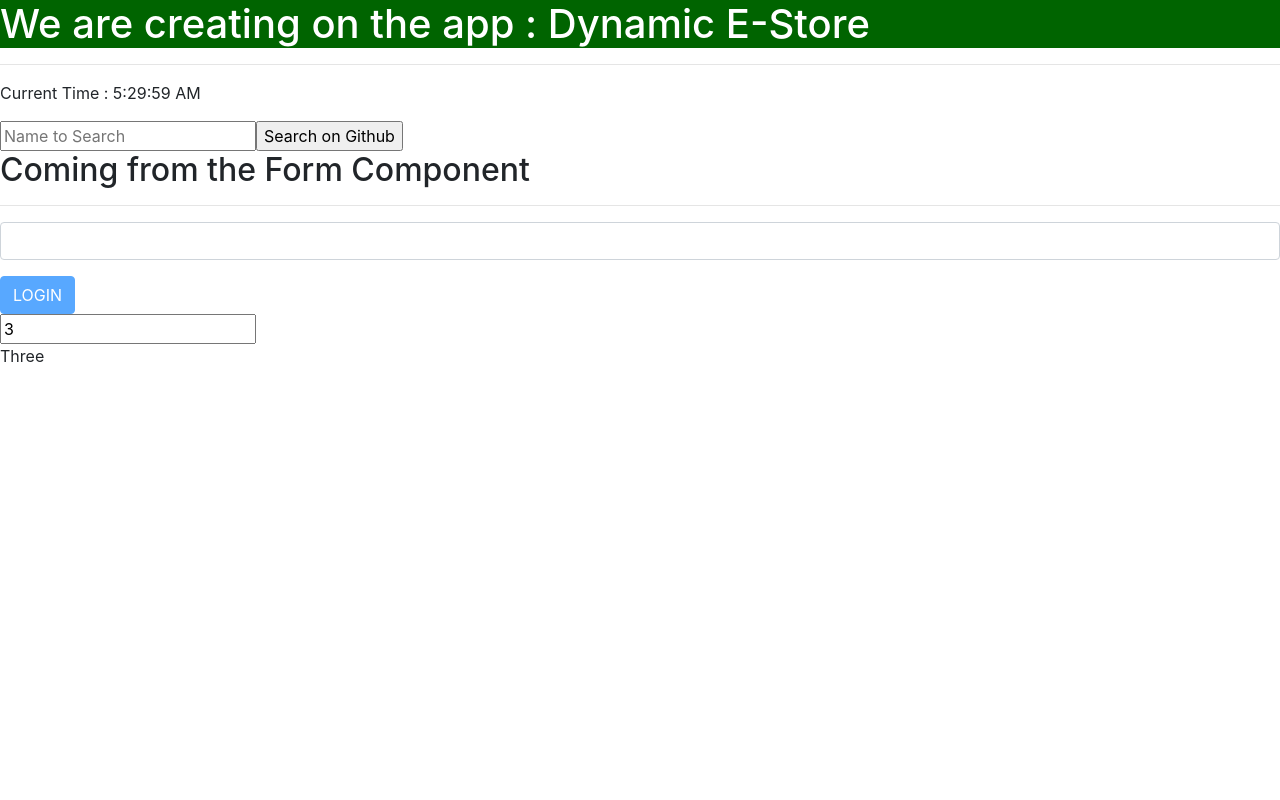
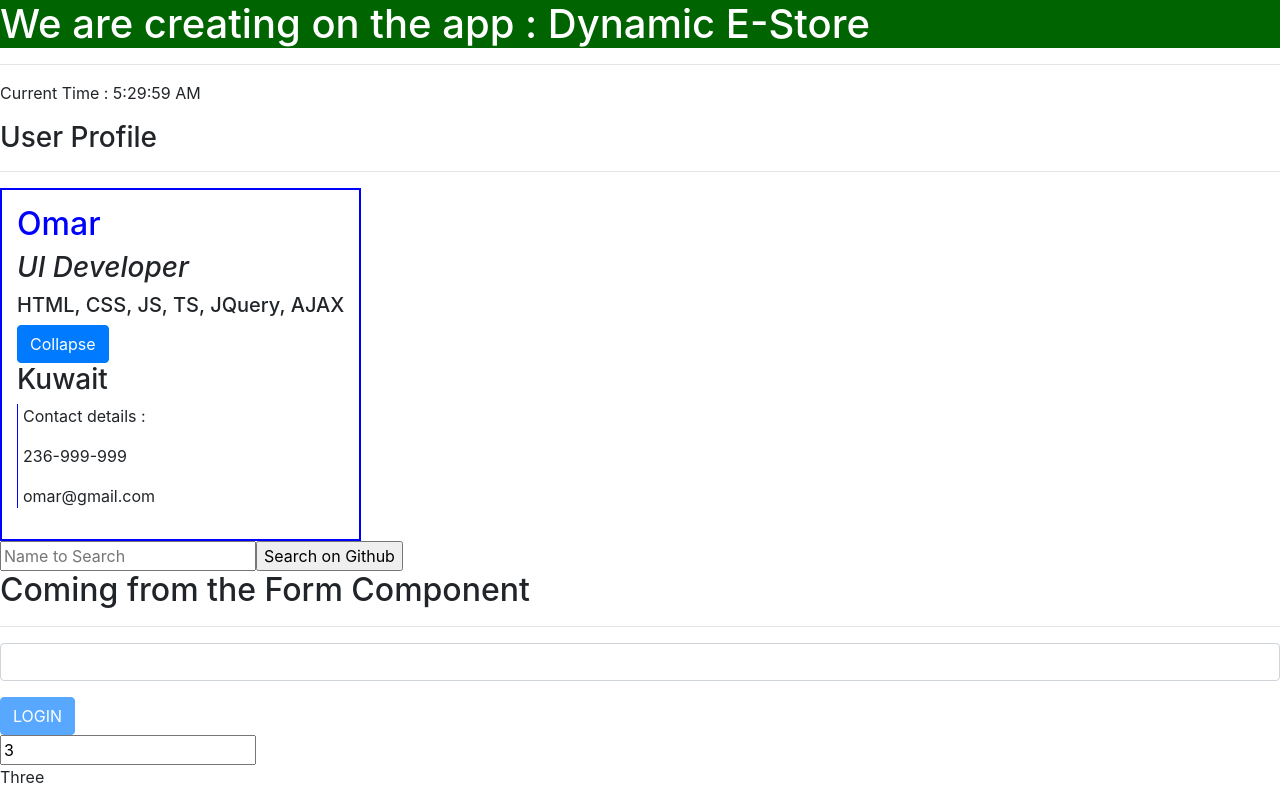
Before and after one commit to messagewaleed/first-angular-pro, an Angular app: page / in a window 1280 px wide. Built offline with nearby package versions, Linux system fonts and the light colour scheme.

Commit message:
Added the code for Custom Directives in Angular

```diff
--- a/src/app/app.component.html
+++ b/src/app/app.component.html
@@ -6,8 +6,8 @@
 <other></other> <!--Angular instatiates the Other Component for us-->
 <!-- <profile name="NAME FROM HTML" designation="Tester"></profile> -->
 
-<!-- <profile [profile]="profile"></profile>
-<button class="btn btn-success" (click)="getMessage()">Print on Console</button> -->
+<profile [profile]="profile"></profile>
+<!--<button class="btn btn-success" (click)="getMessage()">Print on Console</button> -->
 
 <app-rest></app-rest>
 
--- a/src/app/app.module.ts
+++ b/src/app/app.module.ts
@@ -9,6 +9,7 @@ import { TestService } from './test.service';
 import { RestApiCallComponent } from './rest-api-call/rest-api-call.component';
 import {HttpClientModule} from '@angular/common/http';
 import { FormComponent } from './form/form.component';
+import { HighlighterDirective } from './highlighter.directive';
 
 @NgModule({
   declarations: [
@@ -16,7 +17,8 @@ import { FormComponent } from './form/form.component';
     OtherComponent,
     ProfileComponent,
     RestApiCallComponent,
-    FormComponent
+    FormComponent,
+    HighlighterDirective
   ],
   imports: [
     BrowserModule,
--- /dev/null
+++ b/src/app/highlighter.directive.ts
@@ -0,0 +1,32 @@
+import { style } from '@angular/animations';
+import { Directive, ElementRef, HostListener, Input } from '@angular/core';
+
+@Directive({
+  selector: '[appHighlighter]'
+})
+export class HighlighterDirective {
+
+  @Input('appHighlighter') color !: string;
+
+  constructor(private element : ElementRef) {
+    // console.log(element);
+    // element.nativeElement.style.backgroundColor = "yellow";
+
+    // element.nativeElement.style.color = "blue";
+   }
+
+   ngOnInit(){
+    // this.element.nativeElement.style.backgroundColor = this.color;
+   }
+
+   @HostListener('mouseenter') addHighlighter(){
+    this.element.nativeElement.style.backgroundColor = this.color;
+   }
+
+   @HostListener('mouseleave') removeHighlighter(){
+    this.element.nativeElement.style.backgroundColor = "";
+   }
+
+
+
+}
--- a/src/app/profile/profile.component.html
+++ b/src/app/profile/profile.component.html
@@ -3,9 +3,9 @@
 </h3>
 <hr>
 <div class="profileCard">
-<h2 class="profileName">{{profile.name}}</h2>
+<h2 class="profileName" appHighlighter="yellow">{{profile.name}}</h2>
 <h3 class="profileDesignation">{{profile.designation}}</h3>
-<h3 class="profileSkills">{{profile.skills}}</h3>
+<h3 class="profileSkills" appHighlighter="green">{{profile.skills}}</h3>
 
 <button class="btn btn-primary" *ngIf="!flag" (click)="toggleContactDetails()">Collapse</button>
 <button class="btn btn-primary" *ngIf="flag" (click)="toggleContactDetails()">Expand</button>
@@ -18,9 +18,9 @@
         </p>
     </div>
 </div>
-<input type="text" [(ngModel)]="defaultValue">
+<!-- <input type="text" [(ngModel)]="defaultValue">
 <br>
-{{defaultValue}}
+{{defaultValue}} -->
 </div>
 
 
```
Also changed, not shown: 1 other file (tests, documents, lock files or other folders).
